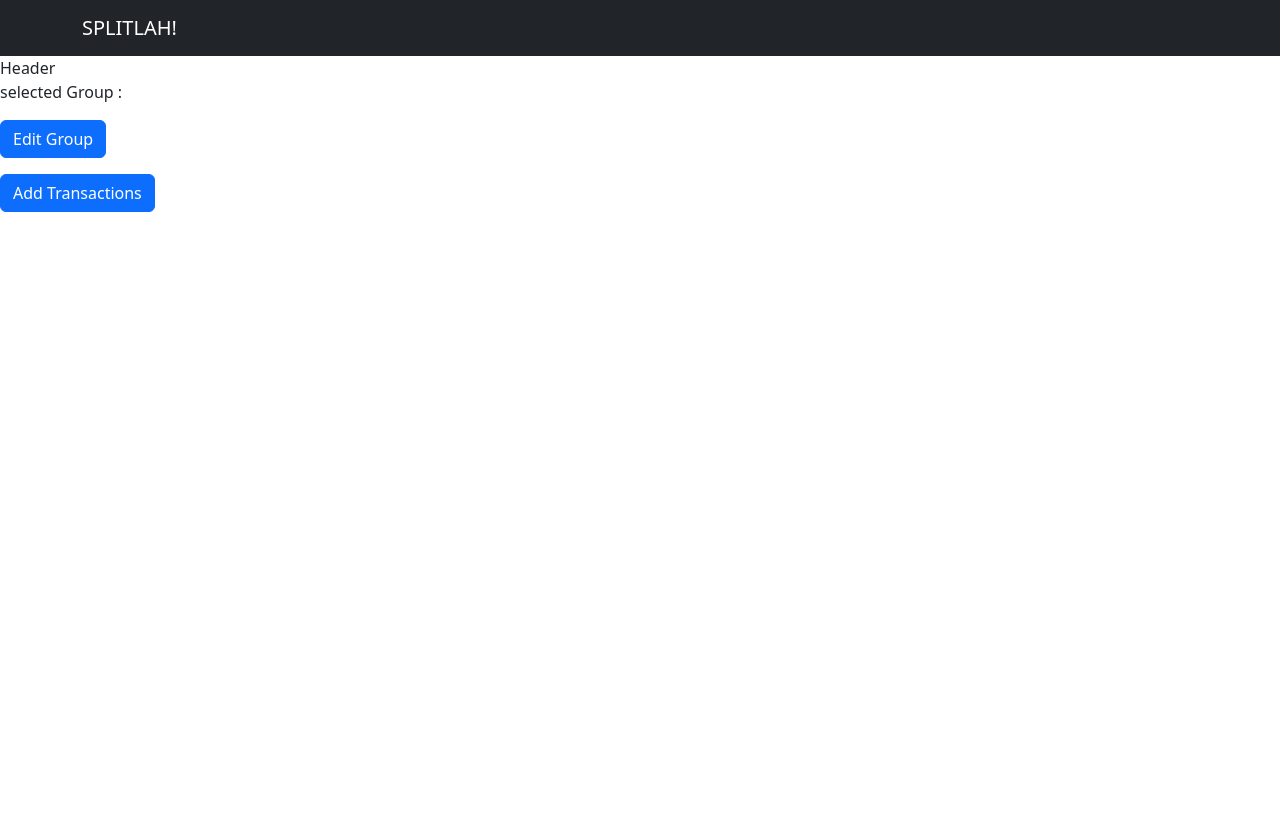
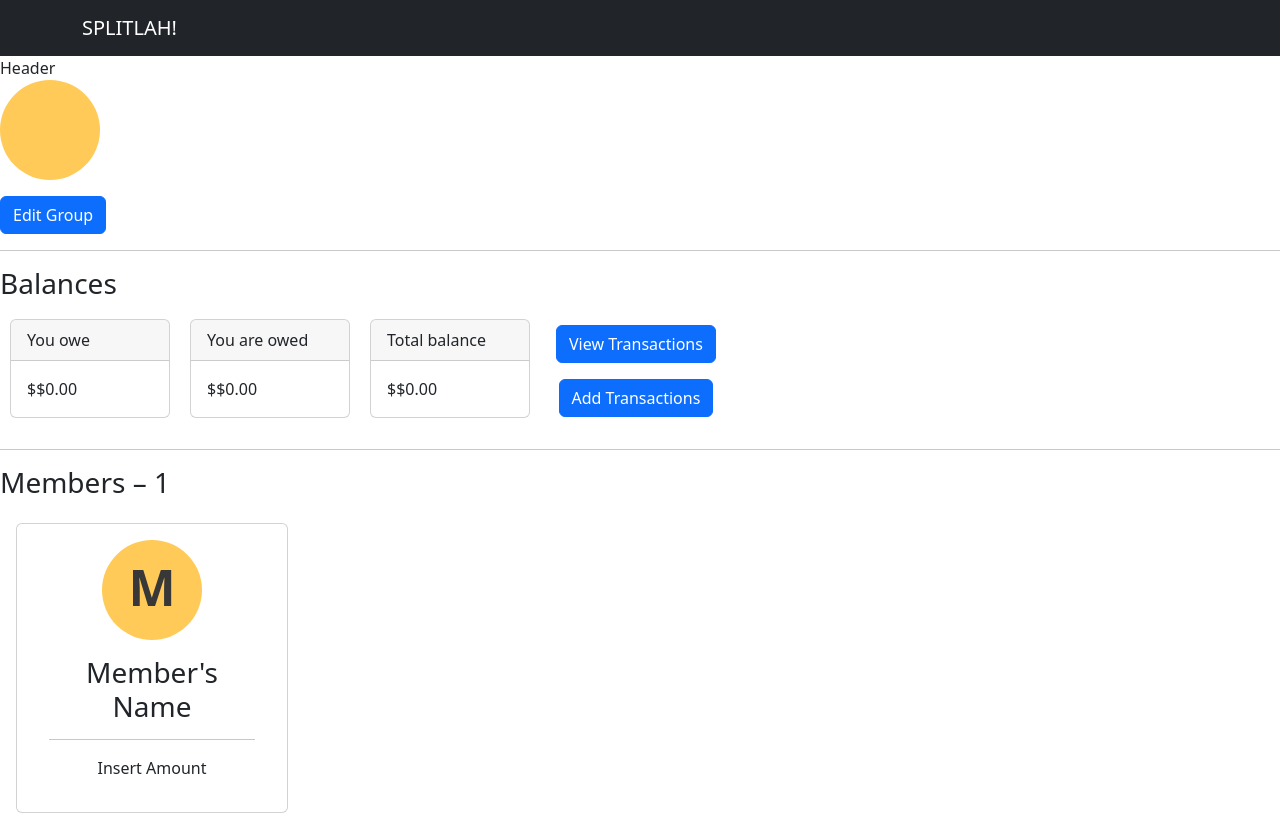
Before and after one commit to SplitLahTeam/SplitLah-, a React (Vite) app in the folder Client/: page /detailedpages/group/details in a window 1280 px wide. Before the commit the page ends 800 px from the top, so only its background shows below. Built offline with nearby package versions, Linux system fonts and the light colour scheme.

Commit message:
Completed GroupDetails Page static
Added CardInvidualMember.jsx

```diff
--- a/Client/src/App.css
+++ b/Client/src/App.css
@@ -72,3 +72,22 @@
 .button-spacing {
   padding: 20px;
 }
+
+.button-stacked {
+  display: flex;
+  flex-flow: column;
+  padding: 0.5em;
+  align-items: center;
+}
+
+.button-padding {
+  padding: 0.5em;
+}
+
+.money-balance {
+  display: flex;
+}
+
+.card-money-balance {
+  padding: 10px;
+}
--- /dev/null
+++ b/Client/src/components/CardIndividualMember.jsx
@@ -0,0 +1,19 @@
+import Card from "react-bootstrap/Card";
+import Button from "react-bootstrap/Button";
+import "../App.css";
+
+const CardIndividualMember = (props) => {
+  return (
+    <div>
+      <Card className="p-3 m-3 group-card" style={{ width: "17rem" }}>
+        <div className="group-thumbnail">{Array.from(props.groupMemberName)[0]}</div>
+        <Card.Body>
+          <Card.Title style={{ fontSize: "28px", textAlign: "center" }}>{props.groupMemberName}</Card.Title>
+          <hr className="divider"></hr>
+          <Card.Text style={{ textAlign: "center" }}>Insert Amount</Card.Text>
+        </Card.Body>
+      </Card>
+    </div>
+  );
+};
+export default CardIndividualMember;
--- a/Client/src/pages/GroupDetails.jsx
+++ b/Client/src/pages/GroupDetails.jsx
@@ -1,21 +1,70 @@
-import {useSelector, useDispatch} from 'react-redux'
-import {useNavigate} from 'react-router-dom'
-import Button from 'react-bootstrap/Button'
+import { useSelector, useDispatch } from "react-redux";
+import { useNavigate } from "react-router-dom";
+import Button from "react-bootstrap/Button";
+import Image from "react-bootstrap/esm/Image";
+import profile from "../images/profile.png";
+import CardMoneyBalance from "../components/CardMoneyBalance";
+import CardIndividualMember from "../components/CardIndividualMember";
 
 const GroupDetails = () => {
+  const navigate = useNavigate();
+  const groupName = useSelector((state) => state.selectedGroup.name);
+  const groupDescription = useSelector((state) => state.selectedGroup.description);
+  const groupMembers = useSelector((state) => state.selectedGroup.userList);
 
-  const navigate = useNavigate()
-  const groupName = useSelector((state)=>state.selectedGroup.name)
+  const totalMembers = useSelector((state) => state.selectedGroup.userList?.length);
 
   return (
-    <>
-    selected Group : {groupName}
-    <p></p>
-    <Button onClick={()=>navigate('/group/edit')}>Edit Group</Button>
-    <p></p>
-    <Button>Add Transactions</Button>
-    </>
-  )
-}
+    <div>
+      <div className="groups-head">
+        <div className="group-thumbnail">{Array.from(groupName)[0]}</div>
+        <h1>{groupName}</h1>
+        <p className="text-muted">{groupDescription}</p>
+        <Button onClick={() => navigate("/group/edit")}>Edit Group</Button>
+      </div>
+      <hr className="divider"></hr>
+      <h3>Balances</h3>
+      <div className="balance-section">
+        <div className="money-balance">
+          <div className="card-money-balance">
+            <CardMoneyBalance
+              moneyBalanceTitle="You owe"
+              moneyBalanceAmount="$0.00"
+            />
+          </div>
+          <div className="card-money-balance">
+            <CardMoneyBalance
+              moneyBalanceTitle="You are owed"
+              moneyBalanceAmount="$0.00"
+            />
+          </div>
+          <div className="card-money-balance">
+            <CardMoneyBalance
+              moneyBalanceTitle="Total balance"
+              moneyBalanceAmount="$0.00"
+            />
+          </div>
+          <div className="button-stacked">
+            <div className="button-padding">
+              <Button>View Transactions</Button>
+            </div>
+            <div className="button-padding">
+              <Button>Add Transactions</Button>
+            </div>
+          </div>
+        </div>
+      </div>
+      <hr className="divider"></hr>
+      <h3>Members – {totalMembers}</h3>
+      <div className="group-cluster">
+        {groupMembers.map((member) => (
+          <CardIndividualMember
+            groupMemberName="Member's Name"
+          />
+        ))}
+      </div>
+    </div>
+  );
+};
 
-export default GroupDetails
+export default GroupDetails;
--- a/Client/src/pages/UserHome.jsx
+++ b/Client/src/pages/UserHome.jsx
@@ -40,10 +40,17 @@ const UserHome = () => {
         <p className="text-muted">Welcome to your dahsboard</p>
         <Button onClick={() => navigate("/users/edit")} variant="primary">Edit Profile</Button>
       </div>
+      <hr className="divider"></hr>
       <div className="money-balance">
-        <CardMoneyBalance moneyBalanceTitle="You owe" moneyBalanceAmount={netReceivedAmount}/>
-        <CardMoneyBalance moneyBalanceTitle="You are owed" moneyBalanceAmount={netPaidAmount}/>
-        <CardMoneyBalance moneyBalanceTitle="Total balance" moneyBalanceAmount={netAmountToReceive} />
+        <div className="card-money-balance">
+          <CardMoneyBalance moneyBalanceTitle="You owe" moneyBalanceAmount={netReceivedAmount}/>
+        </div>
+        <div className="card-money-balance">
+          <CardMoneyBalance moneyBalanceTitle="You are owed" moneyBalanceAmount={netPaidAmount}/>
+        </div>
+        <div className="card-money-balance">
+          <CardMoneyBalance moneyBalanceTitle="Total balance" moneyBalanceAmount={netAmountToReceive} />
+        </div>
       </div>
       <div className="recent-expenses">
         <CardRecentExpenses
```
